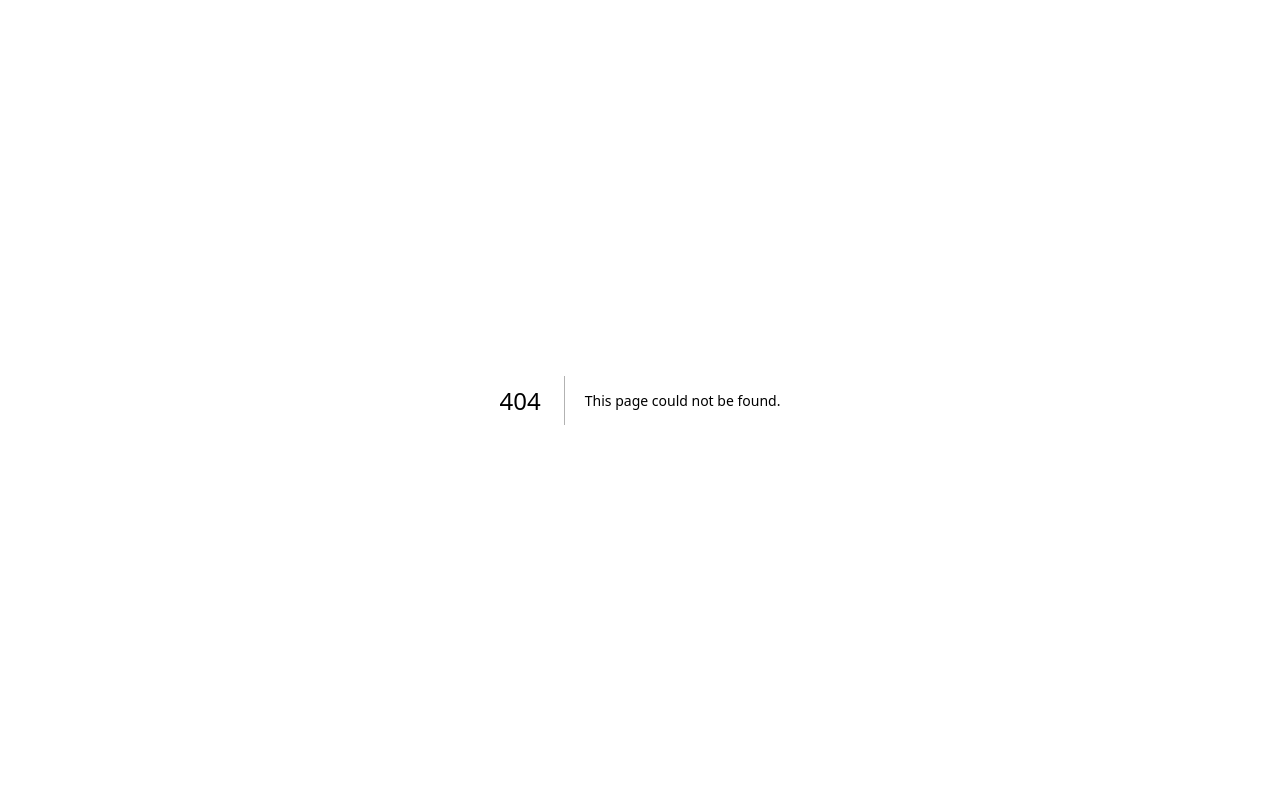
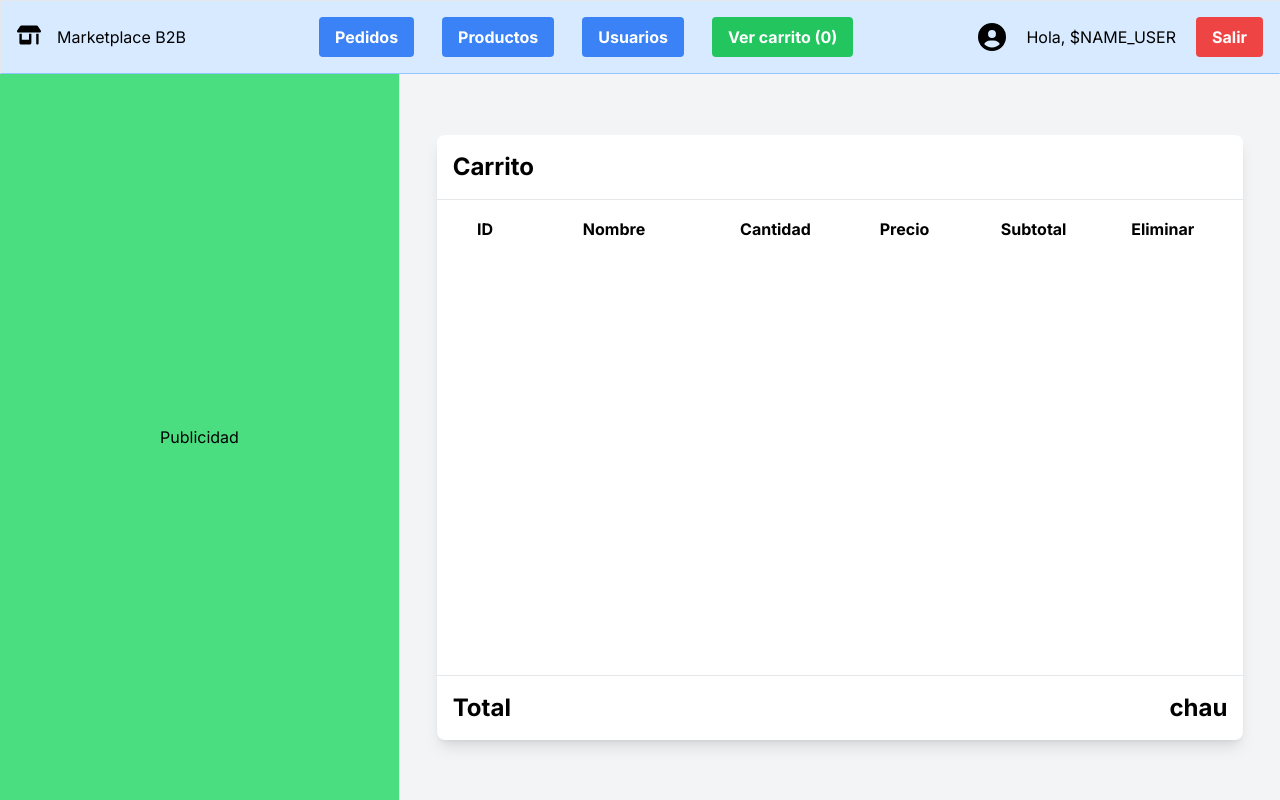
Before and after one commit to TPs-DAN2023/dan-appui, a Next.js app: page /carrito in a window 1280 px wide. Before the commit this address had no page. Built offline with nearby package versions, Linux system fonts and the light colour scheme.

Commit message:
Add cart prototype

```diff
--- /dev/null
+++ b/app/carrito/page.tsx
@@ -0,0 +1,45 @@
+"use client";
+
+import { Layout, CreateOrder, Loading, CartProducts } from "@/components";
+import { useEffect, useState } from "react";
+import { IProduct } from "@/interfaces";
+
+export default function Carrito() {
+  const [stockAndProductArray, setStockAndProductArray] = useState<
+    { product: IProduct; selectedStock: number }[]
+  >([]);
+  const [isLoading, setIsLoading] = useState(true);
+
+  const getAllPedidos = async () => {
+    // Get products from localStorage cart
+    const cart = JSON.parse(localStorage.getItem("cart") || "[]");
+    setStockAndProductArray(cart);
+    setIsLoading(false);
+  };
+
+  useEffect(() => {
+    getAllPedidos();
+  }, []);
+
+  if (isLoading) return <Loading />;
+
+  return (
+    <Layout>
+      <div className="overflow-x-hidden overflow-y-scroll border-r min-w-[400px] flex">
+        <div className="bg-green-400 flex-grow justify-center items-center flex">
+          Publicidad
+        </div>
+      </div>
+      <div className="flex flex-col flex-grow overflow-x-hidden overflow-y-scroll">
+        <CartProducts selectedStockAndProductArray={stockAndProductArray} />
+        {/* <CreateOrder
+            show={!selectedItem && isCreatingOrder}
+            onCancel={() => {
+              setIsCreatingOrder(false);
+              setSelectedItem(undefined);
+            }}
+          /> */}
+      </div>
+    </Layout>
+  );
+}
--- /dev/null
+++ b/components/CartProducts/CartProducts.tsx
@@ -0,0 +1,61 @@
+import { IProduct } from "@/interfaces";
+
+interface CartProductsProps {
+  selectedStockAndProductArray: { product: IProduct; selectedStock: number }[];
+}
+
+export default function CartProducts({
+  selectedStockAndProductArray,
+}: CartProductsProps) {
+  return (
+    // I want a table with id, nombre, cantidad, precio, subtotal, and a button to remove the product from the cart
+    <div className="flex flex-col items-center justify-center w-full h-full bg-gray-100">
+      <div className="flex flex-col w-11/12 h-5/6 bg-white rounded-lg shadow-lg">
+        <div className="flex items-center justify-between w-full p-4 border-b">
+          <h1 className="text-2xl font-bold">Carrito</h1>
+        </div>
+        <div className="flex flex-col w-full h-full p-4 overflow-x-auto">
+          <table className="w-full">
+            <thead>
+              <tr>
+                <th className="w-1/12">ID</th>
+                <th className="w-3/12">Nombre</th>
+                <th className="w-2/12">Cantidad</th>
+                <th className="w-2/12">Precio</th>
+                <th className="w-2/12">Subtotal</th>
+                <th className="w-2/12">Eliminar</th>
+              </tr>
+            </thead>
+            <tbody>
+              {selectedStockAndProductArray.map(
+                ({ product, selectedStock }) => (
+                  <tr key={product.id}>
+                    <td>{product.id}</td>
+                    <td>{product.nombre}</td>
+                    <td>
+                      {selectedStock}/{product.stockActual}
+                    </td>
+                    <td>{product.precio}</td>
+                    <td>{product.precio * product.stockActual}</td>
+                    <td>X</td>
+                  </tr>
+                )
+              )}
+            </tbody>
+          </table>
+        </div>
+        <div className="flex items-center justify-between w-full p-4 border-t">
+          <h1 className="text-2xl font-bold">Total</h1>
+          <h1 className="text-2xl font-bold">
+            {/* {selectedStockAndProductArray.reduce(
+              (acc, [product, selectedStock]) =>
+                acc + product.precio * selectedStock,
+              0
+            )} */}
+            chau
+          </h1>
+        </div>
+      </div>
+    </div>
+  );
+}
--- a/components/index.js
+++ b/components/index.js
@@ -24,3 +24,4 @@ export { default as OrderDetails } from "./OrderDetails/OrderDetails";
 export { default as ProductDetails } from "./ProductDetails/ProductDetails"
 export { default as RemoveFromCartPopup } from "./RemoveFromCartPopup/RemoveFromCartPopup";
 export { default as UserDetails } from "./UserDetails/UserDetails"
+export { default as CartProducts } from "./CartProducts/CartProducts"
```
